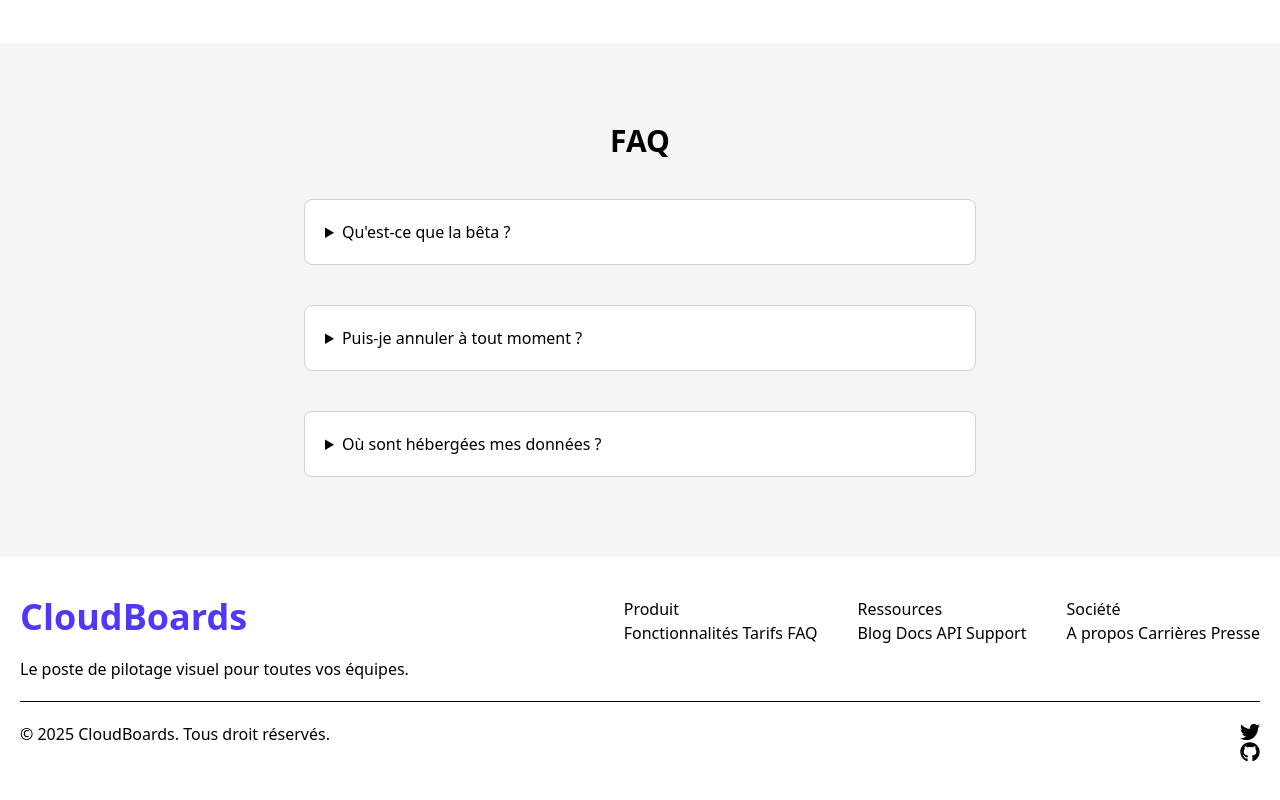
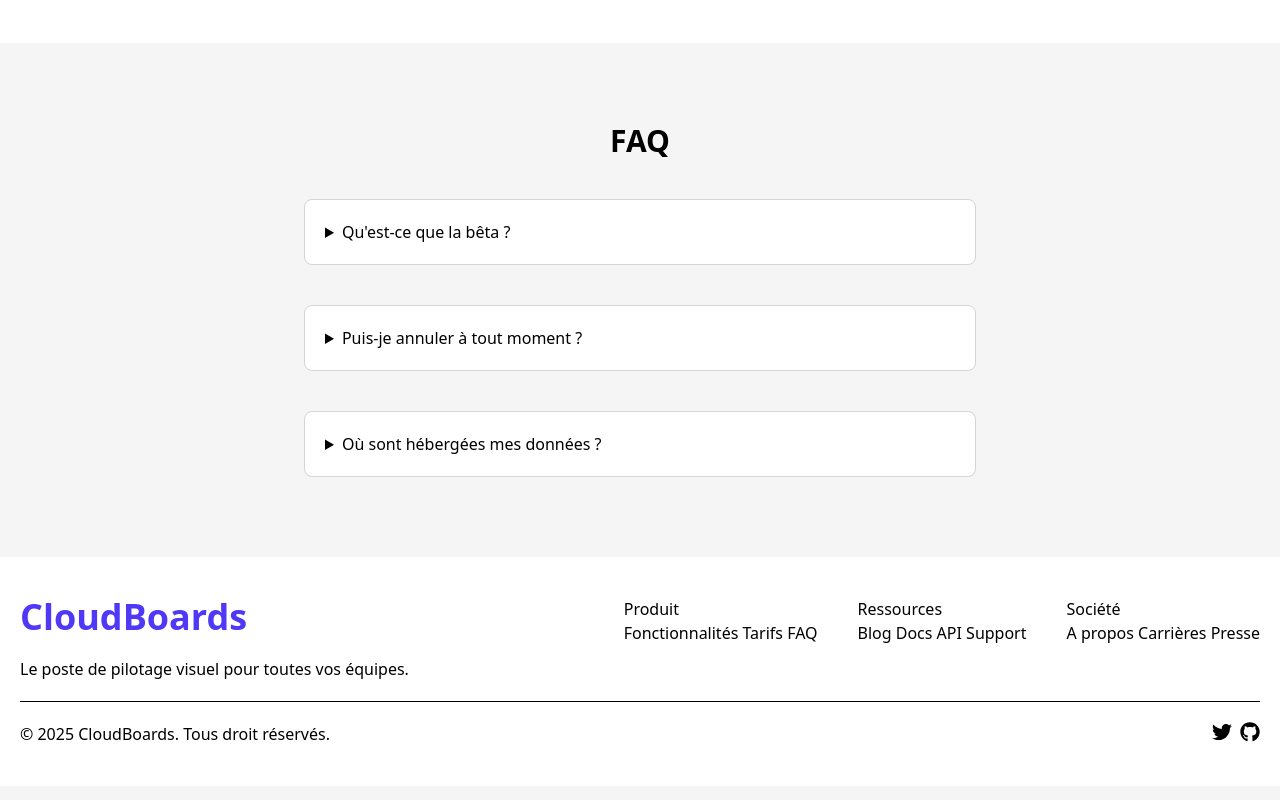
Before and after one commit to Valouoff/tailwindcss, a plain HTML site: page index.html in a window 1280 px wide. Shown: the part 2408-3208 px from the top of the page. Drawn offline with nearby package versions, Linux system fonts and the light colour scheme.

Commit message:
tailwindcss v2

```diff
--- a/index.html
+++ b/index.html
@@ -201,7 +201,7 @@
             </div>
             <div class="flex justify-between w-full py-5 border-t border-t-black">
                 <p>© 2025 CloudBoards. Tous droit réservés.</p>
-                <div>
+                <div class="flex justify-center gap-2">
                     <svg class="w-[20px] h-[20px]" xmlns="http://www.w3.org/2000/svg" viewBox="0 0 512 512">
                         <path d="M459.4 151.7c.3 4.5 .3 9.1 .3 13.6 0 138.7-105.6 298.6-298.6 298.6-59.5 0-114.7-17.2-161.1-47.1 8.4 1 16.6 1.3 25.3 1.3 49.1 0 94.2-16.6 130.3-44.8-46.1-1-84.8-31.2-98.1-72.8 6.5 1 13 1.6 19.8 1.6 9.4 0 18.8-1.3 27.6-3.6-48.1-9.7-84.1-52-84.1-103v-1.3c14 7.8 30.2 12.7 47.4 13.3-28.3-18.8-46.8-51-46.8-87.4 0-19.5 5.2-37.4 14.3-53 51.7 63.7 129.3 105.3 216.4 109.8-1.6-7.8-2.6-15.9-2.6-24 0-57.8 46.8-104.9 104.9-104.9 30.2 0 57.5 12.7 76.7 33.1 23.7-4.5 46.5-13.3 66.6-25.3-7.8 24.4-24.4 44.8-46.1 57.8 21.1-2.3 41.6-8.1 60.4-16.2-14.3 20.8-32.2 39.3-52.6 54.3z"/>
                     </svg>
```
